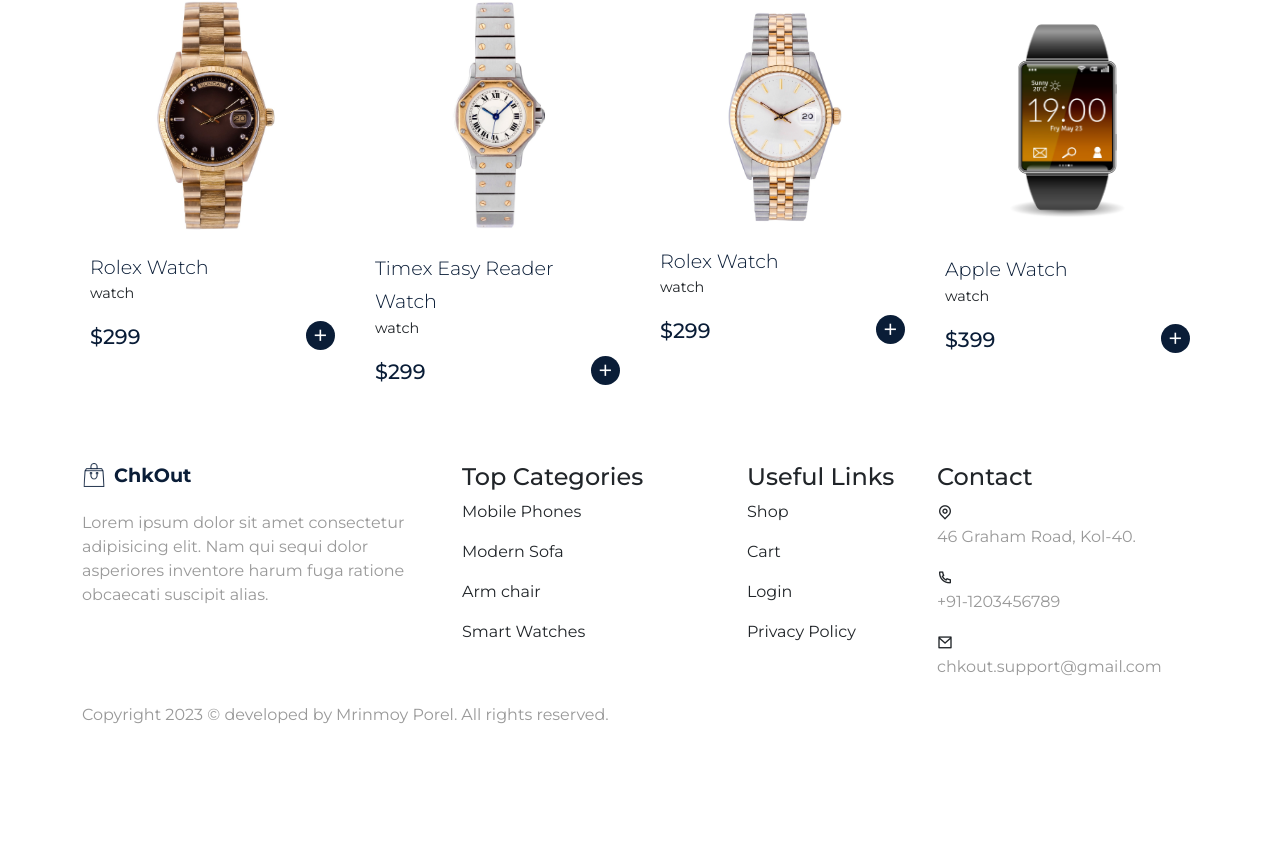
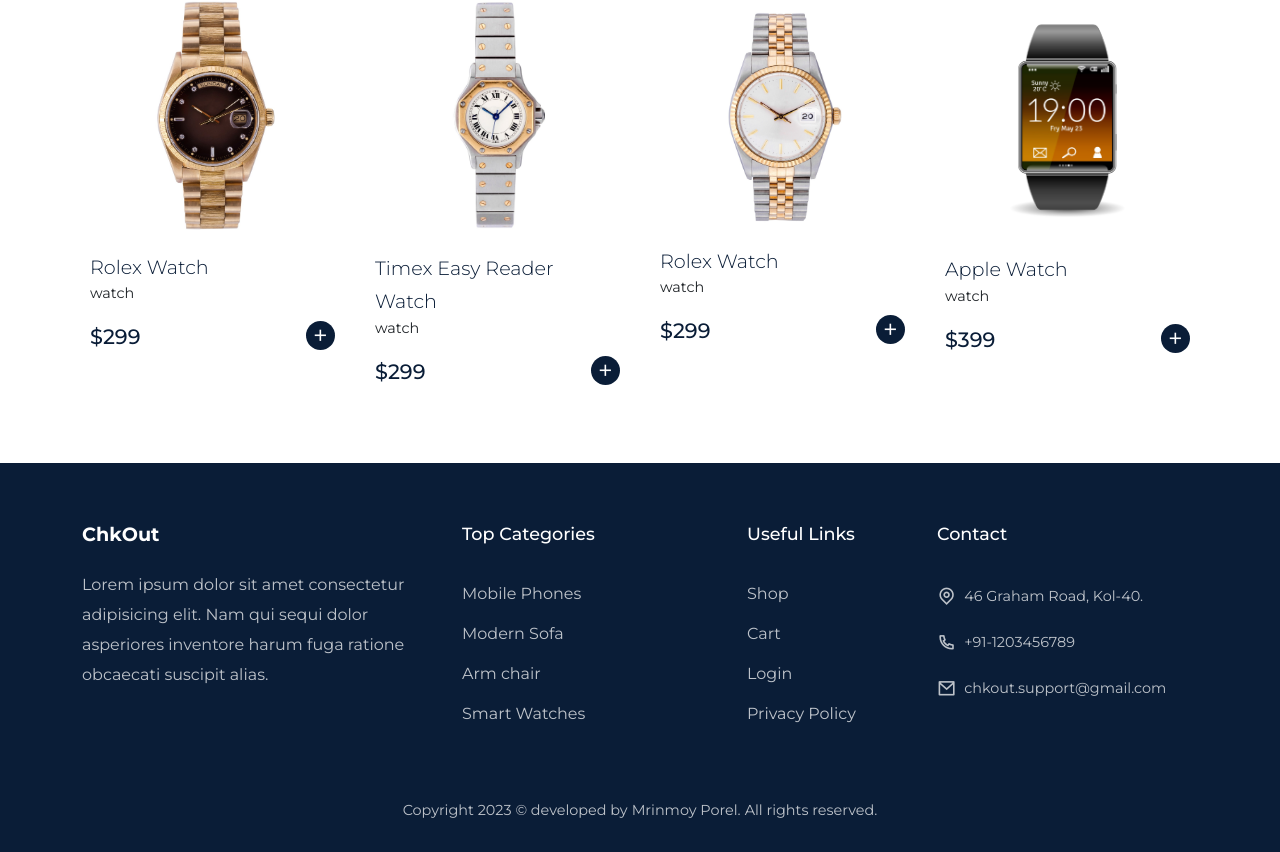
Before and after one commit to mrinnnmoy/ChkOut-ecommerce, a React (Create React App) app: page /home in a window 1280 px wide. Shown: the part 3633-4485 px from the top of the page. Before the commit the page ends 4360 px from the top, so only its background shows below. Built offline with nearby package versions, Linux system fonts and the light colour scheme.

Commit message:
style footer-section

```diff
--- a/src/components/Footer/Footer.css
+++ b/src/components/Footer/Footer.css
@@ -0,0 +1,44 @@
+.footer {
+    padding-top: 60px;
+    padding-bottom: 30px;
+    background: var(--primary-color);
+}
+
+.footer__text {
+    line-height: 30px;
+    color: rgba(255, 255, 255, 0.735);
+}
+
+.footer__quick-links ul li {
+    background: transparent !important;
+}
+
+.footer__quick-links ul li a {
+    color: rgba(255, 255, 255, 0.735);
+}
+
+.quick__links-title {
+    margin-bottom: 30px;
+    color: #fff;
+    font-size: 1.1rem;
+}
+
+.footer__contact li span,
+.footer__contact li p {
+    color: rgba(255, 255, 255, 0.735);
+}
+
+.footer__contact li span {
+    font-size: 1.2rem;
+}
+
+.footer__contact li p {
+    font-size: 0.9rem;
+}
+
+.footer__copyright {
+    color: rgba(255, 255, 255, 0.735);
+    font-size: 0.9rem;
+    margin-top: 50px;
+    text-align: center;
+}
--- a/src/components/Footer/Footer.jsx
+++ b/src/components/Footer/Footer.jsx
@@ -1,6 +1,6 @@
 import React from 'react';
 import './Footer.css';
-import logo from '../../assets/images/eco-logo.png';
+// import logo from '../../assets/images/eco-logo.png';
 import { Container, Row, Col, ListGroup, ListGroupItem } from 'reactstrap';
 import { Link } from 'react-router-dom';
 
@@ -14,9 +14,8 @@
         <Row>
           <Col lg='4'>
             <div className="logo">
-              <img src={logo} alt="logo" />
               <div>
-                <h1>ChkOut</h1>
+                <h1 className='text-white'>ChkOut</h1>
               </div>
             </div>
             <p className="footer__text mt-4">
@@ -28,7 +27,7 @@
 
           <Col lg='3'>
             <div className="footer__quick-links">
-              <h4 className="quick__Links-title">Top Categories</h4>
+              <h4 className="quick__links-title">Top Categories</h4>
               <ListGroup className='mb-3'>
                 <ListGroupItem className='ps-0 border-0'>
                   <Link to='#'>Mobile Phones</Link>
@@ -51,8 +50,8 @@
 
           <Col lg='2'>
             <div className="footer__quick-links">
-              <h4 className="quick__Links-title">Useful Links</h4>
-              <ListGroup className='mb-3'>
+              <h4 className="quick__links-title">Useful Links</h4>
+              <ListGroup className='footer__contact'>
                 <ListGroupItem className='ps-0 border-0'>
                   <Link to='/shop'>Shop</Link>
                 </ListGroupItem>
@@ -74,19 +73,19 @@
 
           <Col lg='3'>
             <div className="footer__quick-links">
-              <h4 className="quick__Links-title">Contact</h4>
-              <ListGroup className='mb-3'>
-                <ListGroupItem className='ps-0 border-0'>
+              <h4 className="quick__links-title">Contact</h4>
+              <ListGroup className='footer__contact'>
+                <ListGroupItem className='ps-0 border-0 d-flex align-items-center gap-2'>
                   <span><i className="ri-map-pin-line"></i></span>
                   <p>46 Graham Road, Kol-40.</p>
                 </ListGroupItem>
 
-                <ListGroupItem className='ps-0 border-0'>
+                <ListGroupItem className='ps-0 border-0 d-flex align-items-center gap-2'>
                   <span><i className="ri-phone-line"></i></span>
                   <p>+91-1203456789</p>
                 </ListGroupItem>
 
-                <ListGroupItem className='ps-0 border-0'>
+                <ListGroupItem className='ps-0 border-0 d-flex align-items-center gap-2'>
                   <span><i className="ri-mail-line"></i></span>
                   <p>chkout.support@gmail.com</p>
                 </ListGroupItem>
```
